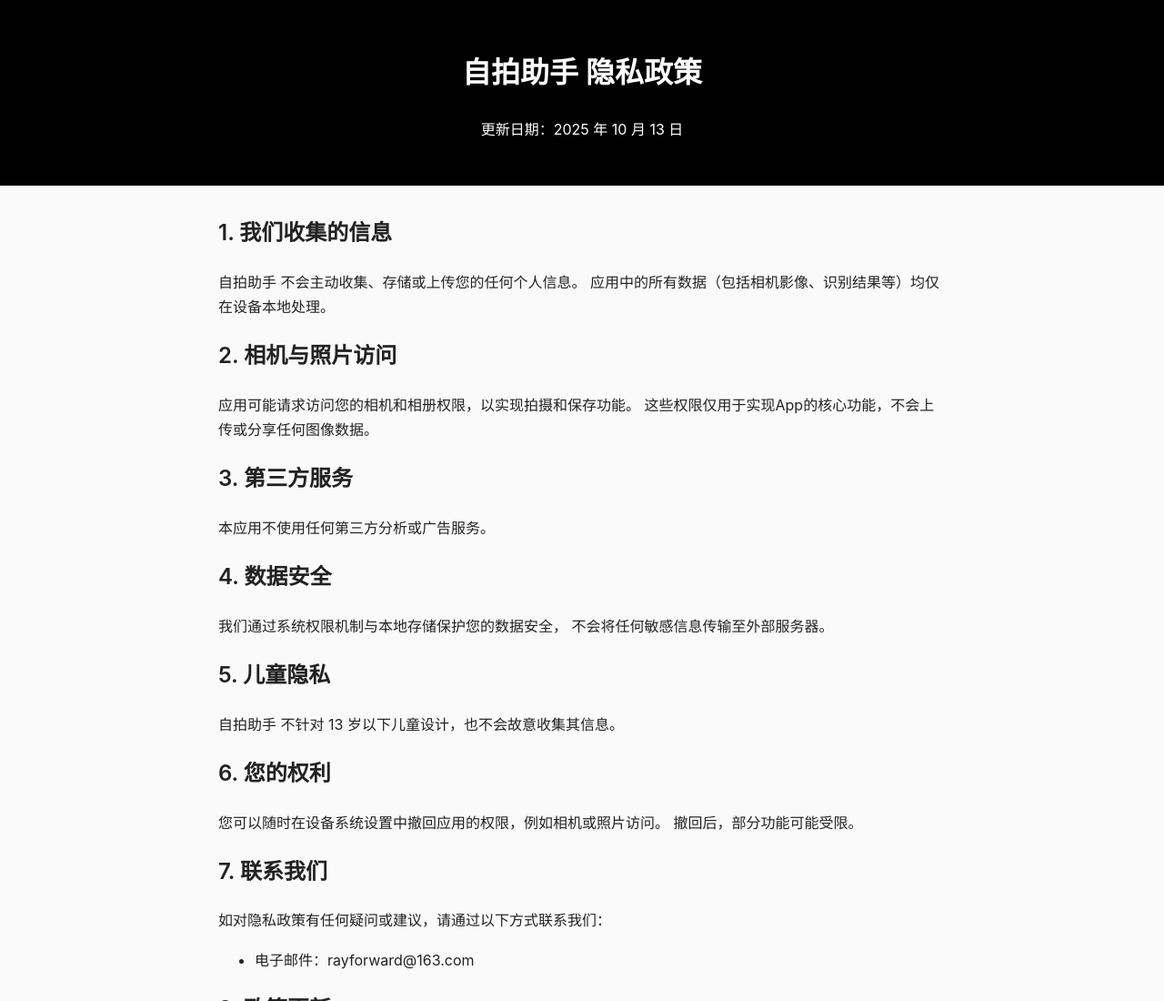
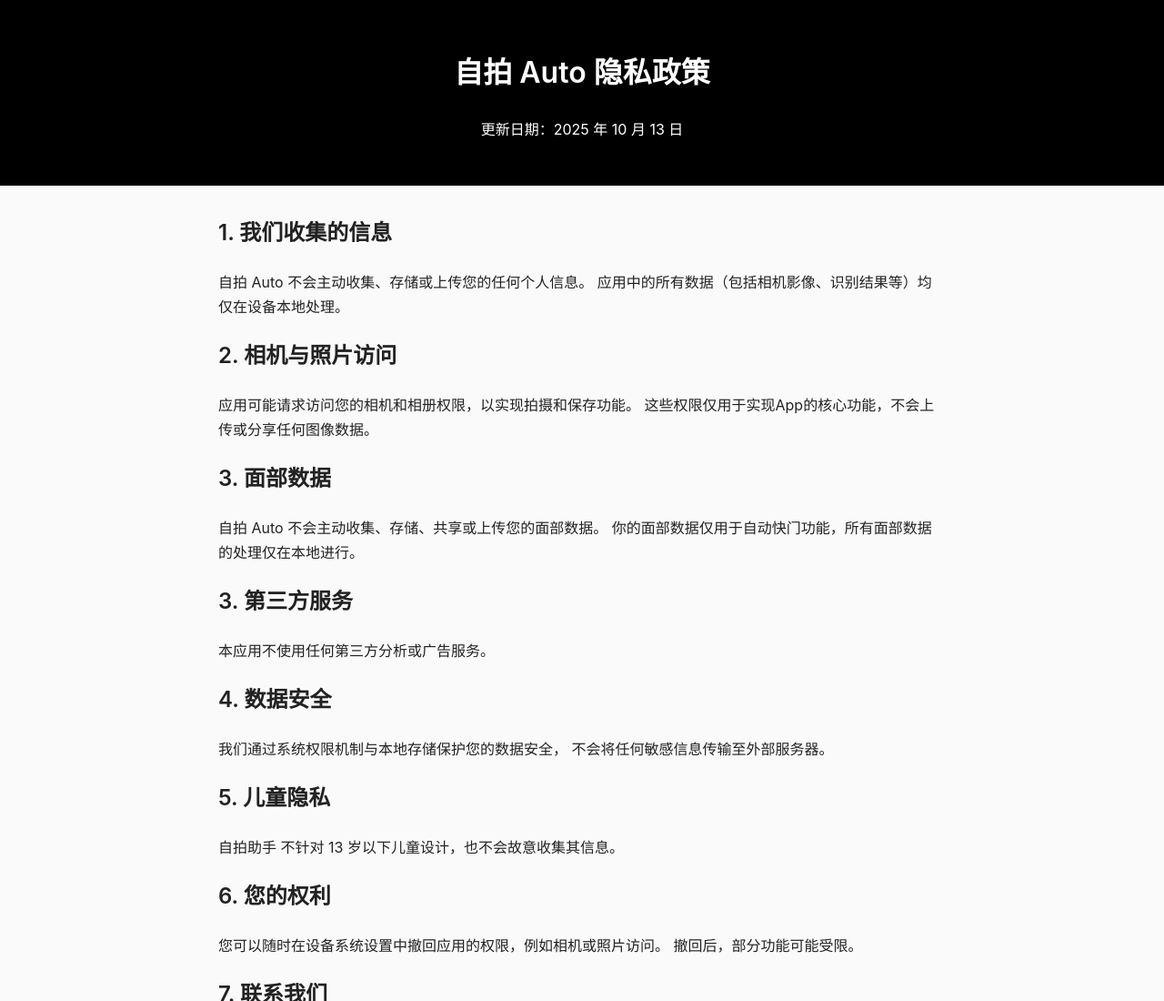
Before and after one commit to raydeveloperF/rayselfieassistantpp.github.io, a plain HTML site: page index.html in a window 1280 px wide. Shown: the top 1100 px of the page at 91% size. Drawn offline with Linux system fonts and the light colour scheme.

Commit message:
Update index.html

```diff
--- a/index.html
+++ b/index.html
@@ -3,7 +3,7 @@
 <head>
   <meta charset="UTF-8">
   <meta name="viewport" content="width=device-width, initial-scale=1.0">
-  <title>隐私政策 | 自拍助手</title>
+  <title>自拍 Auto | 自拍助手</title>
   <style>
     body {
       font-family: -apple-system, BlinkMacSystemFont, "Helvetica Neue", Helvetica, Arial, sans-serif;
@@ -46,14 +46,14 @@
 </head>
 <body>
   <header>
-    <h1>自拍助手 隐私政策</h1>
+    <h1>自拍 Auto 隐私政策</h1>
     <p>更新日期：2025 年 10 月 13 日</p>
   </header>
 
   <main>
     <section>
       <h2>1. 我们收集的信息</h2>
-      <p>自拍助手 不会主动收集、存储或上传您的任何个人信息。
+      <p>自拍 Auto 不会主动收集、存储或上传您的任何个人信息。
       应用中的所有数据（包括相机影像、识别结果等）均仅在设备本地处理。</p>
     </section>
 
@@ -61,6 +61,12 @@
       <h2>2. 相机与照片访问</h2>
       <p>应用可能请求访问您的相机和相册权限，以实现拍摄和保存功能。
       这些权限仅用于实现App的核心功能，不会上传或分享任何图像数据。</p>
+    </section>
+
+    <section>
+      <h2>3. 面部数据</h2>
+      <p>自拍 Auto 不会主动收集、存储、共享或上传您的面部数据。
+      你的面部数据仅用于自动快门功能，所有面部数据的处理仅在本地进行。</p>
     </section>
 
     <section>
```
